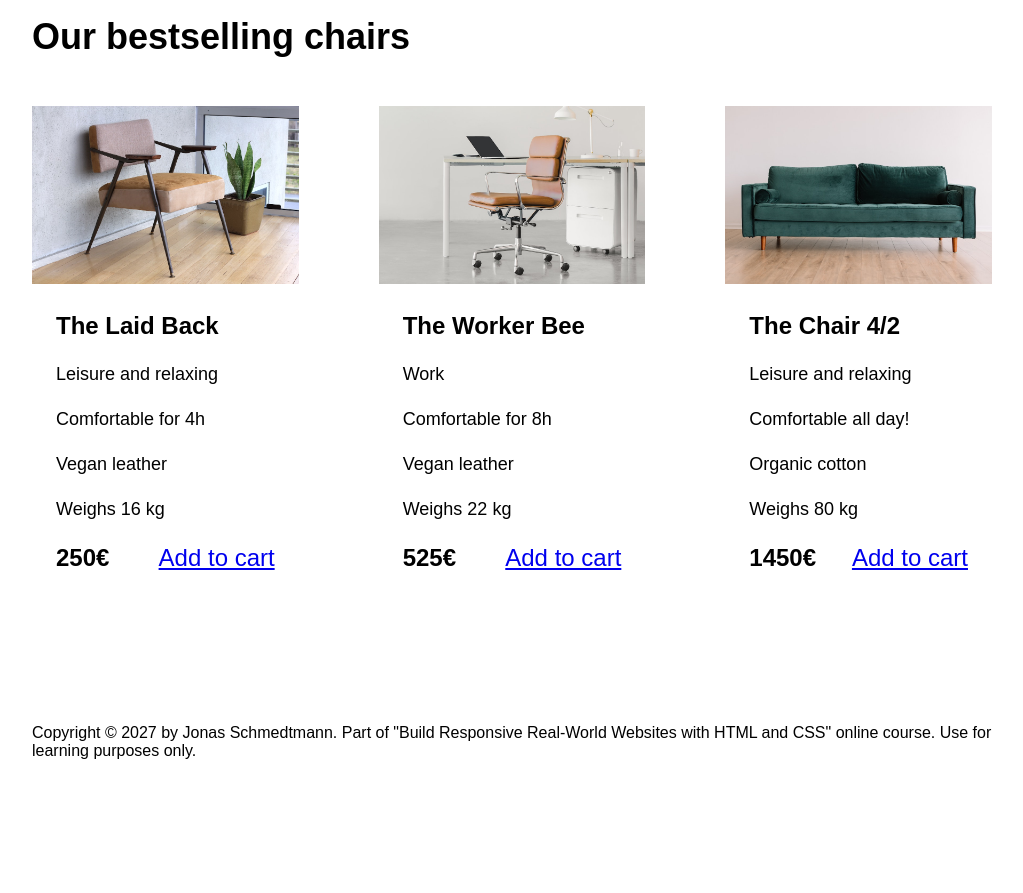
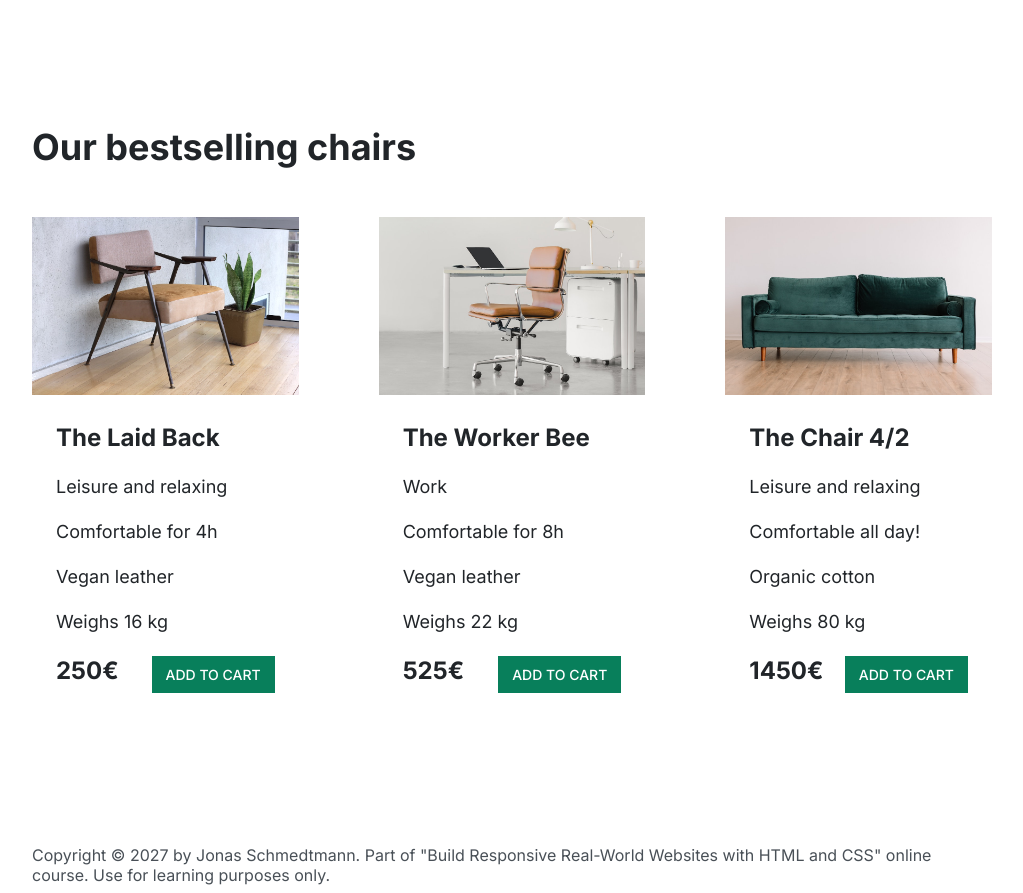
Before and after one commit to thahsinb/chair-shop-design, a plain HTML site: page index.html in a window 1280 px wide. Shown: the part 1387-2280 px from the top of the page, without its empty margins (128-1151 px from the left). Before the commit the page ends 2195 px from the top, so only its background shows below. Drawn offline with Linux system fonts and the light colour scheme.

Commit message:
Added some colors to the webpage

```diff
--- a/index.html
+++ b/index.html
@@ -7,7 +7,7 @@
     <link rel="preconnect" href="https://fonts.googleapis.com" />
     <link rel="preconnect" href="https://fonts.gstatic.com" crossorigin />
     <link
-      href="https://fonts.googleapis.com/css2?family=Inter&display=swap"
+      href="https://fonts.googleapis.com/css2?family=Inter:wght@400;500;600;700&display=swap"
       rel="stylesheet"
     />
     <link rel="stylesheet" href="style.css" />
--- a/style.css
+++ b/style.css
@@ -16,7 +16,8 @@ FONT SIZE SYSTEM (px)
 /* GENERAL STYLES */
 /* ------------------------ */
 body {
-  font-family: sans-serif;
+  font-family: "Inter", sans-serif;
+  color: #212529;
 }
 
 .container {
@@ -88,6 +89,9 @@ img {
 
 /* TESTIMONIAL */
 .testimonial-section {
+  background-color: #087f5b;
+  padding: 18px 32px;
+  color: #fff;
 }
 
 .testimonial-box {
@@ -150,8 +154,24 @@ h3 {
 footer {
   margin-bottom: 48px;
   font-size: 16px;
+  color: #495057;
 }
 
 .btn {
-  font-size: 24px;
+  background-color: #087f5b;
+  color: #fff;
+  text-decoration: none;
+  text-transform: uppercase;
+  font-weight: 500;
+  display: inline-block;
 }
+
+.btn--big {
+  font-size: 20px;
+  padding: 16px 32px;
+}
+
+.btn--small {
+  font-size: 14px;
+  padding: 10px 14px;
+}
```
